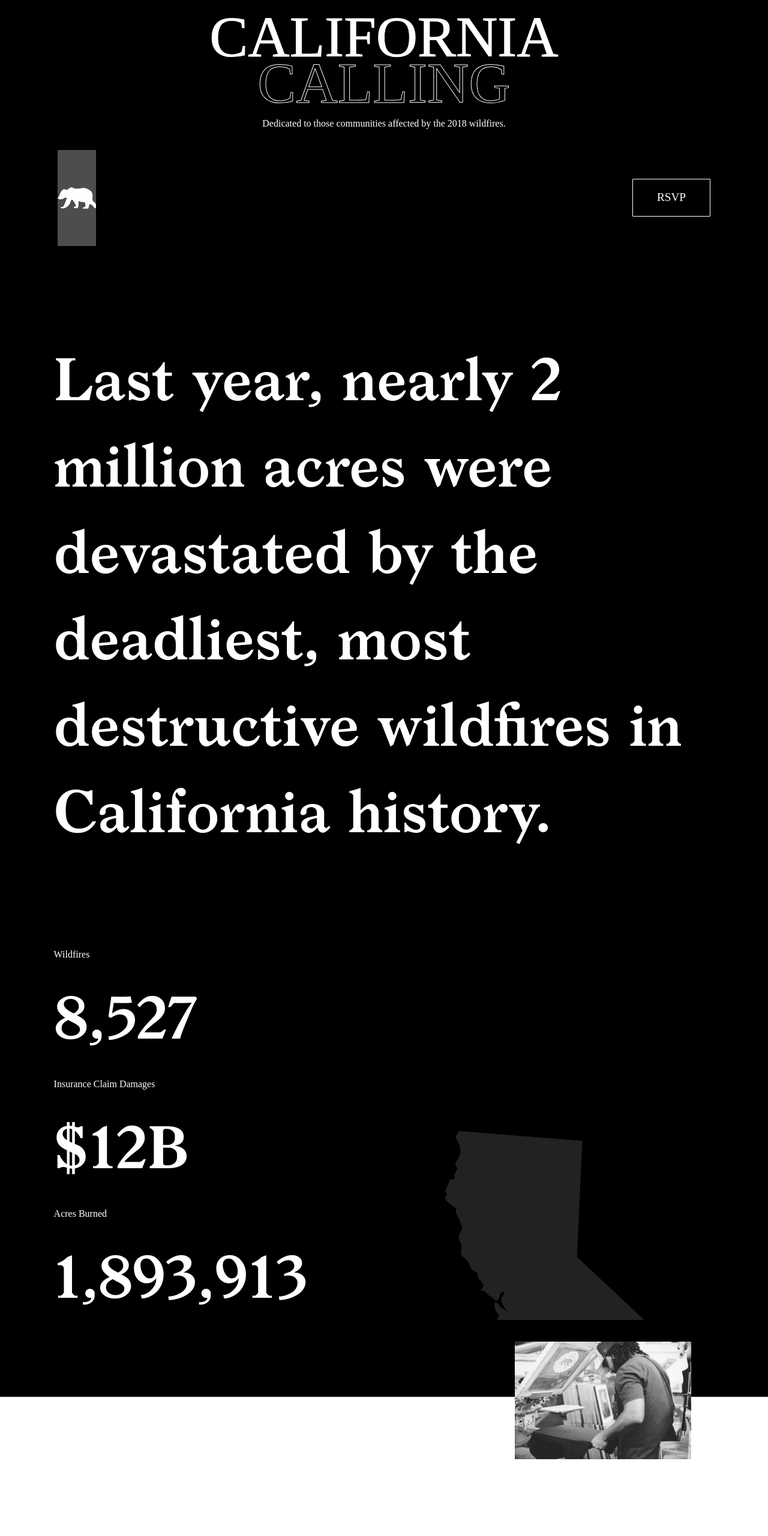
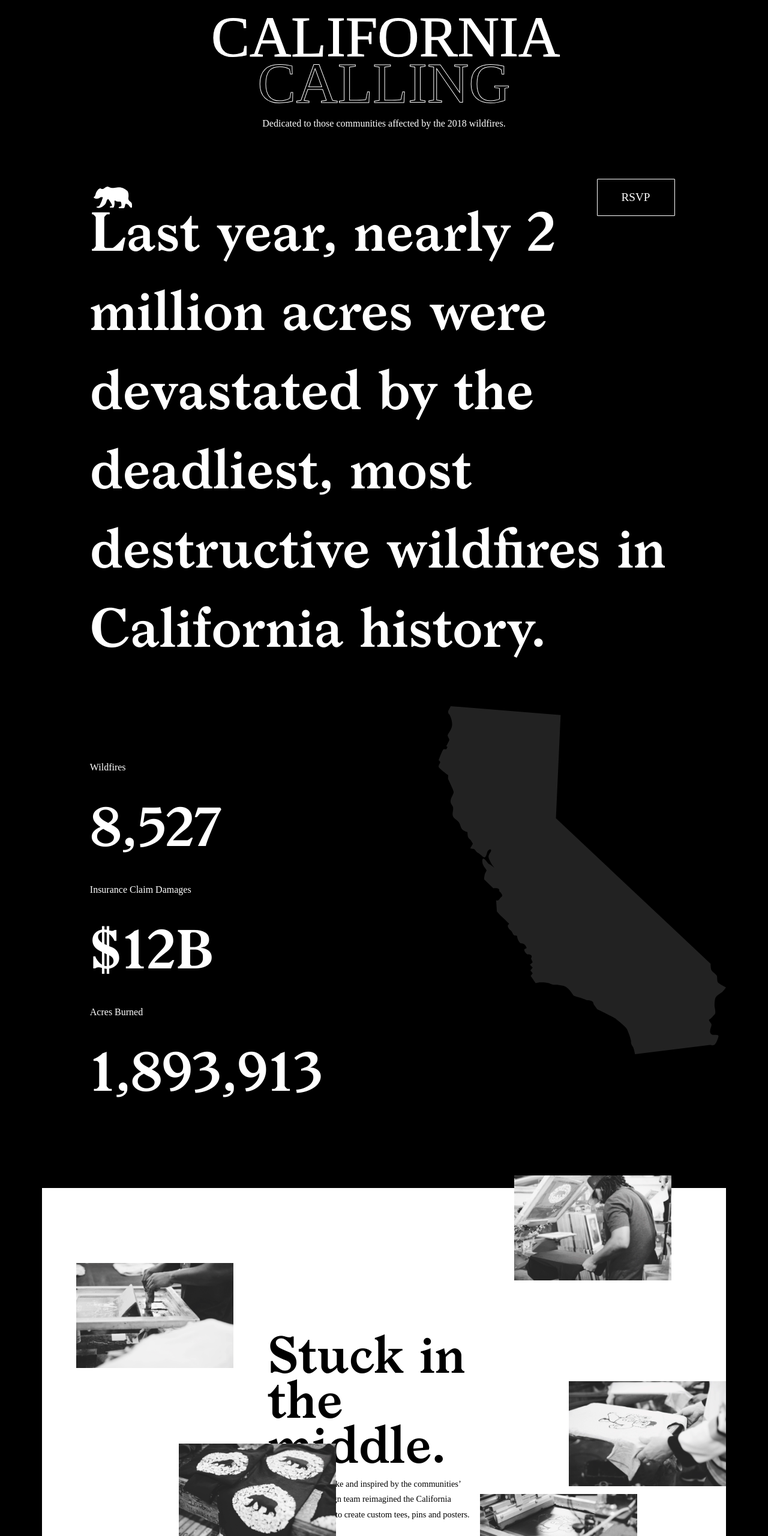
Before and after one commit to 130sf/sC_CC, a plain HTML site: page index.html in a window 1280 px wide. Shown: the part 240-2800 px from the top of the page at 60% size. Drawn offline with nearby package versions, Linux system fonts and the light colour scheme; a web font is replaced by a local one.

Commit message:
finish css

```diff
--- a/assets/SASS/_general.scss
+++ b/assets/SASS/_general.scss
@@ -18,6 +18,8 @@ body {
     font-family: Larish, serif;
     background: #000;
     color: #fff;
+    width: 1140px;
+    margin: 0 auto;
 }
 
 h1 {
@@ -71,7 +73,7 @@ ul {
 
 .big {
     font-family: 'larish';
-    font-size: 6rem;
+    font-size: 5.5rem;
     padding: 0;
 }
 
--- a/assets/SASS/main.scss
+++ b/assets/SASS/main.scss
@@ -3,16 +3,15 @@
 @import "_mixin.scss";
 // Header
 header {
-    height: 100vh;
+    height: 70vh;
     width: 85%;
     margin: 0 auto;
-    div {
+    .line {
         text-align: center;
         img {
             width: .1rem;
             height: 20vh;
-            background-color: rgba(255, 255, 255, 0.3);
-            opacity: 0.4;
+            opacity: 0.5;
         }
     }
     .headline {
@@ -35,12 +34,14 @@ header {
             color: #000;
         }
     }
+    .flexbox {
+        margin-top: 8vh;
+    }
     .bear {
         display: flex;
         align-items: center;
     }
     .bear img {
-        opacity: 1;
         width: 4rem;
     }
 }
@@ -58,7 +59,7 @@ main {
         background-size: 42%;
         background-repeat: no-repeat;
         background-position-x: right;
-        background-position-y: 134%;
+        background-position-y: 90%;
         margin-bottom: 8rem;
         article {
             width: 86%;
@@ -81,9 +82,9 @@ main {
         background-color: #fff;
         color: #000;
         article:nth-of-type(1) {
-            width: 33%;
+            width: 34%;
             margin: 0 auto;
-            padding: 60vh 0 40vh 0;
+            padding: 30vh 0 40vh 0;
             h2 {
                 text-align: left;
                 line-height: 90%;
@@ -96,18 +97,18 @@ main {
             }
         }
         article:nth-of-type(2) {
-            width: 33%;
+            width: 42%;
             margin: 0 auto;
-            padding: 30vh 0 60vh 0;
+            padding: 5vh 0 60vh 5%;
             p {
-                font-size: 0.9rem;
+                font-size: 1rem;
                 line-height: 1.6rem;
                 padding: 1rem 1.2rem 0 0;
             }
         }
     }
     .stuck {
-        height: 230vh;
+        height: 130vh;
         position: relative;
         display: grid;
         grid-template-rows: repeat(2, 1fr);
@@ -118,25 +119,25 @@ main {
             aspect-ratio: 3/2;
         }
         &-1 {
-            @include position(-5%, 10%, "", "");
+            @include position(-2%, 8%, "", "");
         }
         &-2 {
-            @include position(15%, "", "", 5%);
+            @include position(12%, "", "", 5%);
         }
         &-3 {
-            @include position(35%, 0, "", "");
+            @include position(31%, 0, "", "");
         }
         &-4 {
-            @include position(48%, "", "", 15%);
+            @include position(41%, "", "", 20%);
         }
         &-5 {
-            @include position(58%, 13%, "", "");
+            @include position(49%, 13%, "", "");
         }
         &-6 {
-            @include position(73%, "", "", 0);
+            @include position(62%, "", "", 5%);
         }
         &-7.mBig {
-            @include position("", 10%, -4%, "");
+            @include position("", 20%, -3%, "");
             width: 33%;
             aspect-ratio: 3/2;
             z-index: 3;
--- a/index.html
+++ b/index.html
@@ -13,7 +13,7 @@
 
 <body>
     <header>
-        <div> <img src="assets/img/line.svg" alt="line"></div>
+        <div class="line"> <img src="assets/img/line.svg" alt="line"></div>
         <section class="headline">
             <p>Elephants presents</p>
             <h1>CALIFORNIA
```
Also changed, not shown: assets/SASS/main.css, 1 other file.
